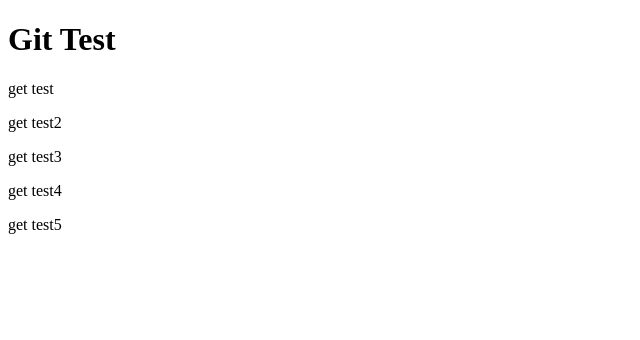
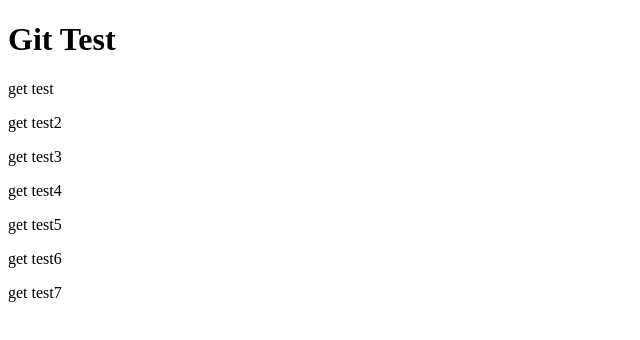
Before and after one commit to itf-sample-team/test, a plain HTML site: page index.html in a window 1280 px wide. Shown: the whole page, without its empty margins (0-640 px from the left). Drawn offline with Linux system fonts and the light colour scheme.

Commit message:
test6,7の追加

```diff
--- a/index.html
+++ b/index.html
@@ -11,6 +11,8 @@
         <p>get test3</p>
         <p>get test4</p>
         <p>get test5</p>
+        <p>get test6</p>
+        <p>get test7</p>
     </body>
 
 </html>
```
